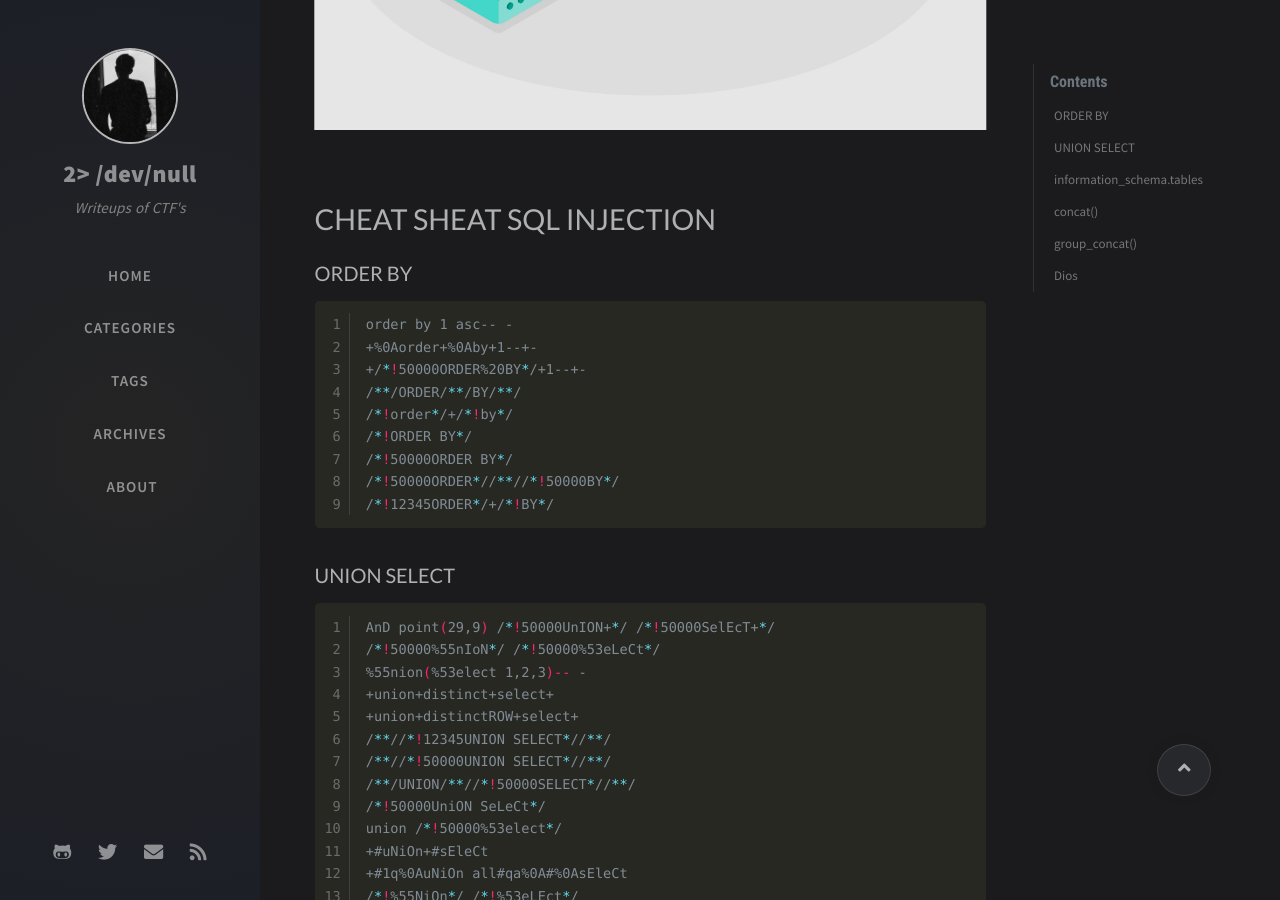
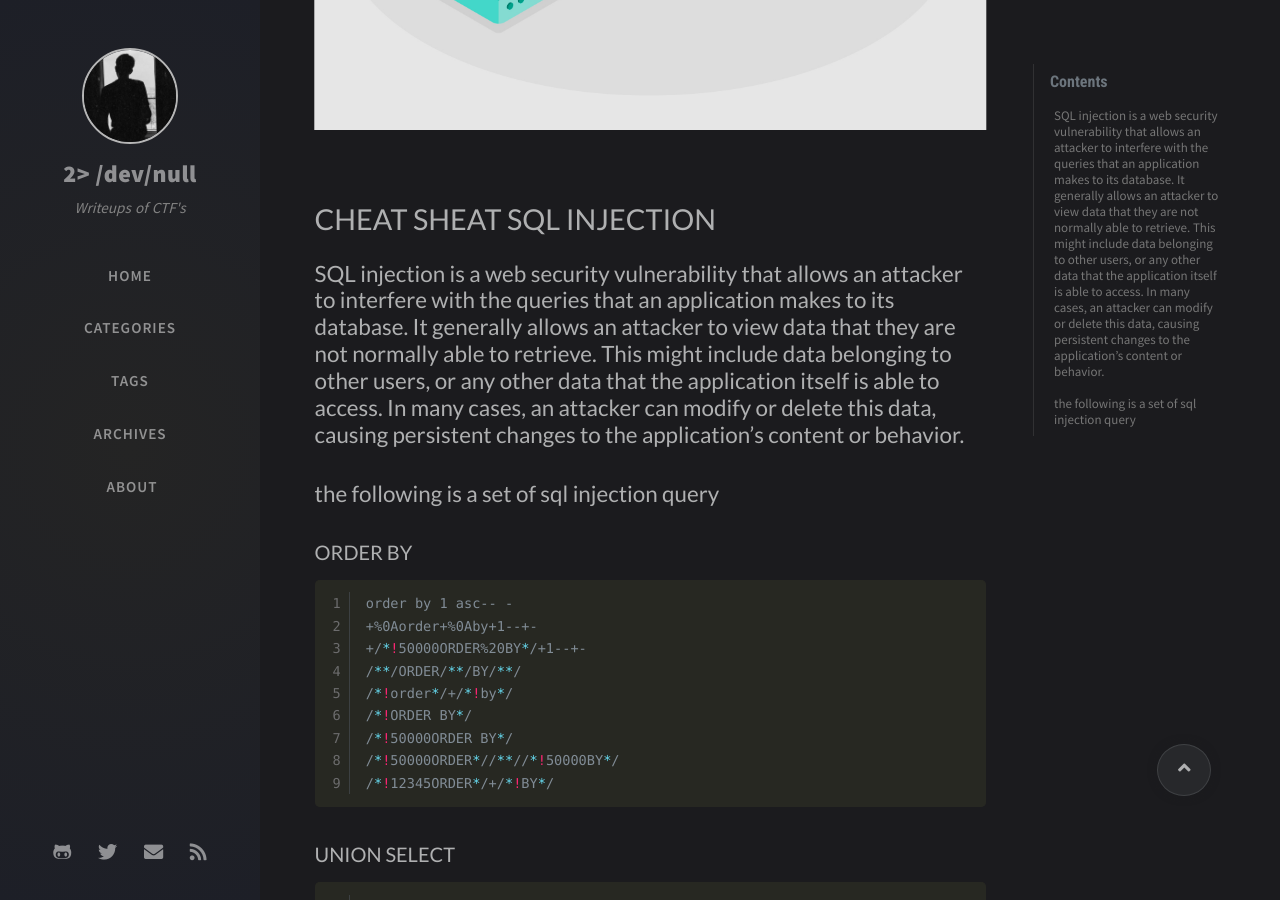
Before and after one commit to darksec1337/darksec1337.github.io, a Jekyll site: the page built from _posts/2019-04-13-sql-cheat-sheat.md, in a window 1280 px wide and 900 px high, scrolled down 748 px. Built offline with Jekyll 4.4.1, drawn with Linux system fonts in a browser that asks for light colours; nearby versions of some CDN libraries; comment, search, counter and statistics services are not loaded.

Commit message:
Update 2019-04-13-sql-cheat-sheat.md

````diff
--- a/_posts/2019-04-13-sql-cheat-sheat.md
+++ b/_posts/2019-04-13-sql-cheat-sheat.md
@@ -7,6 +7,10 @@ image: /assets/img/sql/sql.png
 ---
 
 # CHEAT SHEAT SQL INJECTION
+
+## SQL injection is a web security vulnerability that allows an attacker to interfere with the queries that an application makes to its database. It generally allows an attacker to view data that they are not normally able to retrieve. This might include data belonging to other users, or any other data that the application itself is able to access. In many cases, an attacker can modify or delete this data, causing persistent changes to the application's content or behavior.
+
+## the following is a set of sql injection query
 
 ### ORDER BY
 ```bash
````
